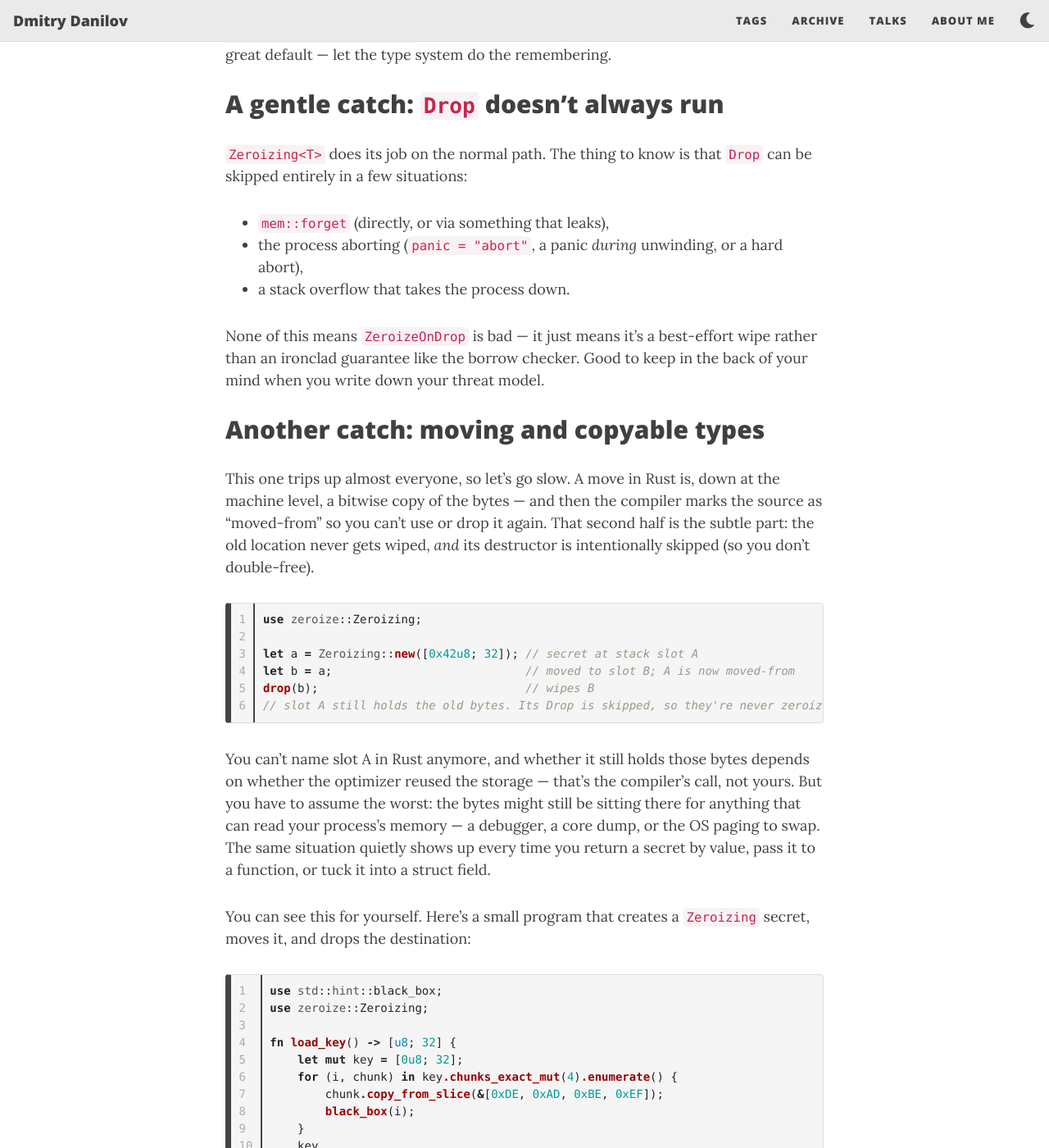
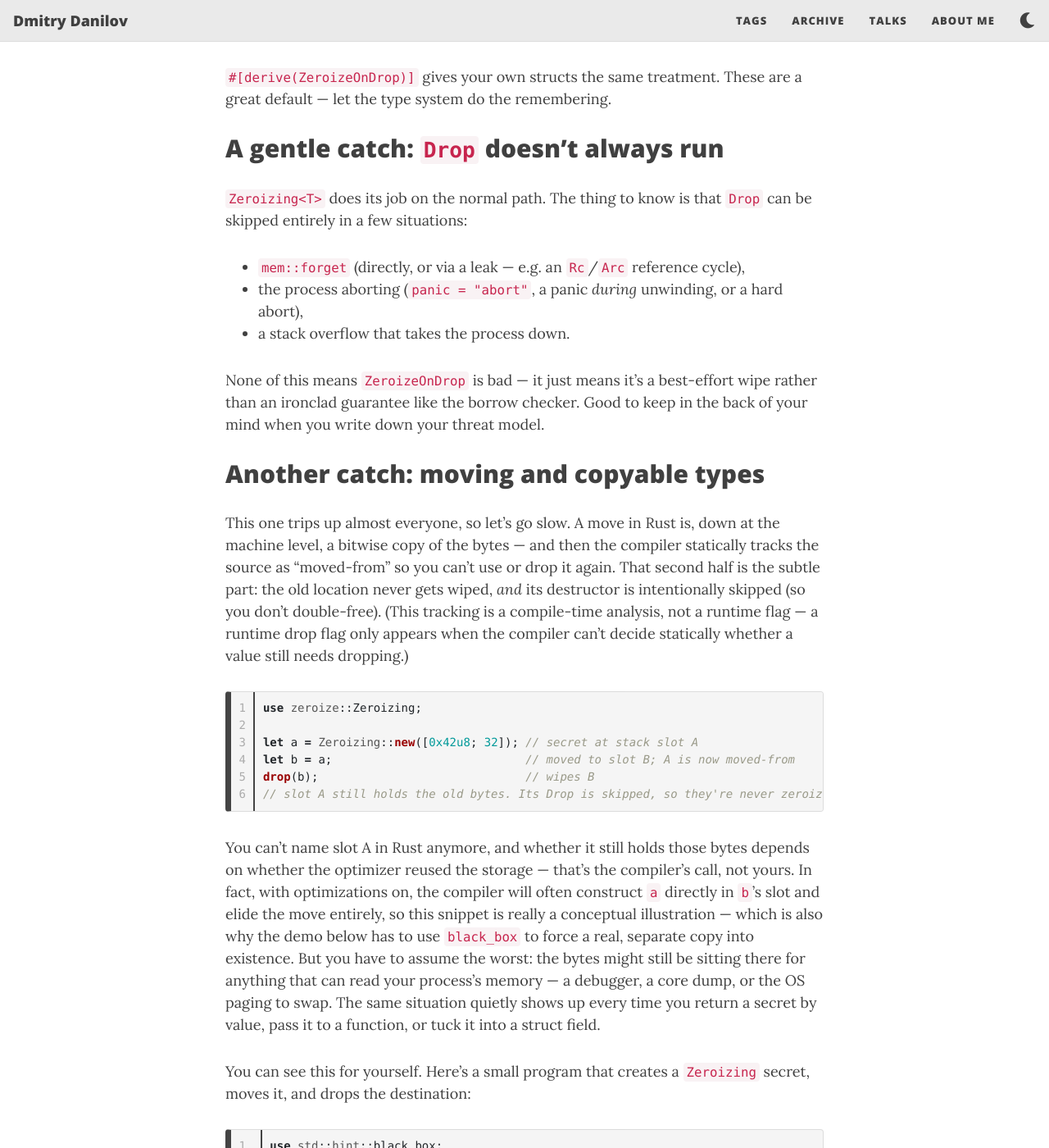
Before and after one commit to f-squirrel/f-squirrel.github.io, a Jekyll site: the page built from _posts/2026-06-22-zeroize.md, in a window 1280 px wide and 1400 px high, scrolled down 2178 px. Shown: the whole window at 82% size. Built offline with Jekyll 4.4.1, drawn with Linux system fonts in a browser that asks for light colours; nearby versions of some CDN libraries; some of the changed text lies outside the part shown.

Commit message:
fix: small nuances

````diff
--- a/_posts/2026-06-22-zeroize.md
+++ b/_posts/2026-06-22-zeroize.md
@@ -38,7 +38,7 @@
 
 ## `zeroize`
 
-[`zeroize`](https://docs.rs/zeroize) is Rust's answer to `explicit_bzero`, and the best part is there's no magic to be afraid of. Under the hood it's a volatile write the compiler can't skip, plus a fence so it can't be reordered. That's the whole trick.
+[`zeroize`](https://docs.rs/zeroize) is Rust's answer to `explicit_bzero`, and the best part is there's no magic to be afraid of. Under the hood it's a volatile write the compiler can't skip, plus a `compiler_fence` so it can't be reordered with the code around it. (A compiler fence, note — not a CPU memory barrier; for wiping a secret on a single thread, that's exactly the right tool.) That's the whole trick.
 
 ```rust
 use zeroize::Zeroize;
@@ -70,7 +70,7 @@
 
 `Zeroizing<T>` does its job on the normal path. The thing to know is that `Drop` can be skipped entirely in a few situations:
 
-- `mem::forget` (directly, or via something that leaks),
+- `mem::forget` (directly, or via a leak — e.g. an `Rc`/`Arc` reference cycle),
 - the process aborting (`panic = "abort"`, a panic *during* unwinding, or a hard abort),
 - a stack overflow that takes the process down.
 
@@ -78,7 +78,7 @@
 
 ## Another catch: moving and copyable types
 
-This one trips up almost everyone, so let's go slow. A move in Rust is, down at the machine level, a bitwise copy of the bytes — and then the compiler marks the source as "moved-from" so you can't use or drop it again. That second half is the subtle part: the old location never gets wiped, *and* its destructor is intentionally skipped (so you don't double-free).
+This one trips up almost everyone, so let's go slow. A move in Rust is, down at the machine level, a bitwise copy of the bytes — and then the compiler statically tracks the source as "moved-from" so you can't use or drop it again. That second half is the subtle part: the old location never gets wiped, *and* its destructor is intentionally skipped (so you don't double-free). (This tracking is a compile-time analysis, not a runtime flag — a runtime drop flag only appears when the compiler can't decide statically whether a value still needs dropping.)
 
 ```rust
 use zeroize::Zeroizing;
@@ -89,7 +89,7 @@
 // slot A still holds the old bytes. Its Drop is skipped, so they're never zeroized.
 ```
 
-You can't name slot A in Rust anymore, and whether it still holds those bytes depends on whether the optimizer reused the storage — that's the compiler's call, not yours. But you have to assume the worst: the bytes might still be sitting there for anything that can read your process's memory — a debugger, a core dump, or the OS paging to swap. The same situation quietly shows up every time you return a secret by value, pass it to a function, or tuck it into a struct field.
+You can't name slot A in Rust anymore, and whether it still holds those bytes depends on whether the optimizer reused the storage — that's the compiler's call, not yours. In fact, with optimizations on, the compiler will often construct `a` directly in `b`'s slot and elide the move entirely, so this snippet is really a conceptual illustration — which is also why the demo below has to use `black_box` to force a real, separate copy into existence. But you have to assume the worst: the bytes might still be sitting there for anything that can read your process's memory — a debugger, a core dump, or the OS paging to swap. The same situation quietly shows up every time you return a secret by value, pass it to a function, or tuck it into a struct field.
 
 You can see this for yourself. Here's a small program that creates a `Zeroizing` secret, moves it, and drops the destination:
 
@@ -101,7 +101,7 @@
     let mut key = [0u8; 32];
     for (i, chunk) in key.chunks_exact_mut(4).enumerate() {
         chunk.copy_from_slice(&[0xDE, 0xAD, 0xBE, 0xEF]);
-        black_box(i);
+        black_box(i); // keep the loop from collapsing into one constant store
     }
     key
 }
@@ -128,7 +128,7 @@
 Found 4 occurrence(s) of the 32-byte DEADBEEF pattern
 ```
 
-`drop(b)` zeroed exactly one location. Four copies of the secret are still sitting on the stack.
+`drop(b)` zeroed exactly one location — the four that remain are the stale copies the secret left along the way to get there. The exact count is the optimizer's call, but each survivor is a fossil of a by-value hop: `load_key` built the array in its own frame and *returned it by value* (a copy into the caller's slot), `Zeroizing::new` wrapped it (another move), and `black_box(a)` took it by value and handed it back (in, then out). `zeroize` only ever reached the last of these. This is the "returning by value / passing to a function" warning from a moment ago made concrete: one logical secret, several physical copies, all but one past `zeroize`'s reach.
 
 And `Copy` types make it trickier still: there's no move-tracking at all, so every use just duplicates the bytes somewhere you can't name. That's the real reason **a secret type should never be `Copy`** — and why `Zeroizing` and `secrecy::SecretBox` deliberately aren't.
 
@@ -166,7 +166,7 @@
 
   When the function returns, `rsp` moves back up, but the bytes stay in physical memory. Nothing zeroes them, and you *can't* zero them — there's no variable to call `.zeroize()` on. An attacker who can read your process's memory (via a core dump, swap file, `ptrace`, or a buffer over-read like Heartbleed) picks them up for free.
 
-- **`Vec`/`String` growth.** Reallocating moves the bytes to a new buffer and frees the old one *without* wiping it. The easy fix: reserve up front with `Zeroizing::new(Vec::with_capacity(MAX))` and never let it grow.
+- **`Vec`/`String` growth.** Reallocating moves the bytes to a new buffer and frees the old one *without* wiping it. The fix is to reserve up front with `Zeroizing::new(Vec::with_capacity(MAX))` and never let it grow. This actually closes the gap, because `zeroize`'s `Vec`/`String` impls wipe the buffer's *entire capacity*, not just the live length — so as long as no reallocation ever happens, no stale copy is left behind. ([zeroize's own docs](https://docs.rs/zeroize) say exactly this: size to the right capacity, then take care to prevent subsequent reallocation.)
 
 Those leftover copies live in your process's memory — and your OS is allowed to move that memory to places `zeroize` was never going to follow: out to the swap file, into a core dump, or straight into another process that asks nicely. That's a problem the language simply can't solve, because it's not the language doing the copying.
 
````
Also changed, not shown: other parts of _posts/2026-06-22-zeroize.md (+1 -1 lines).
